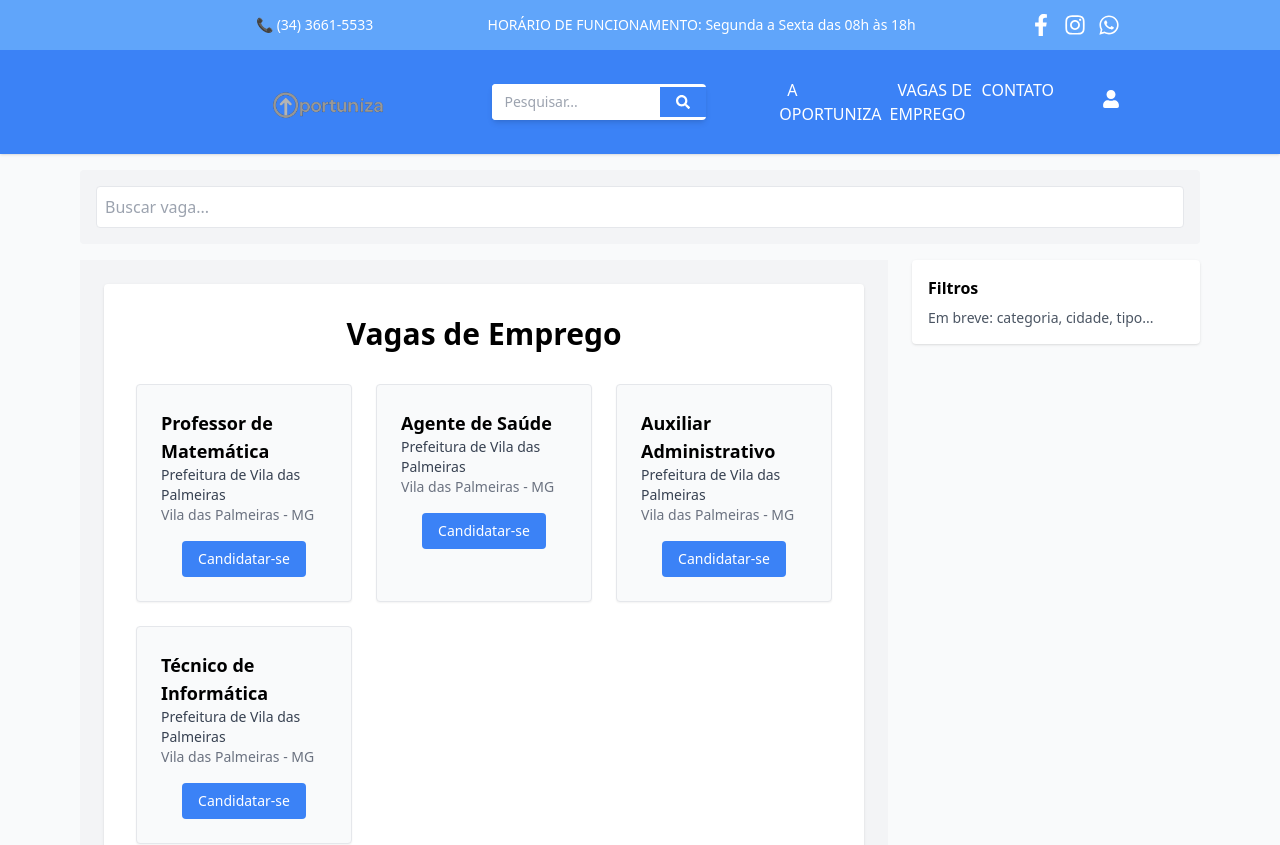
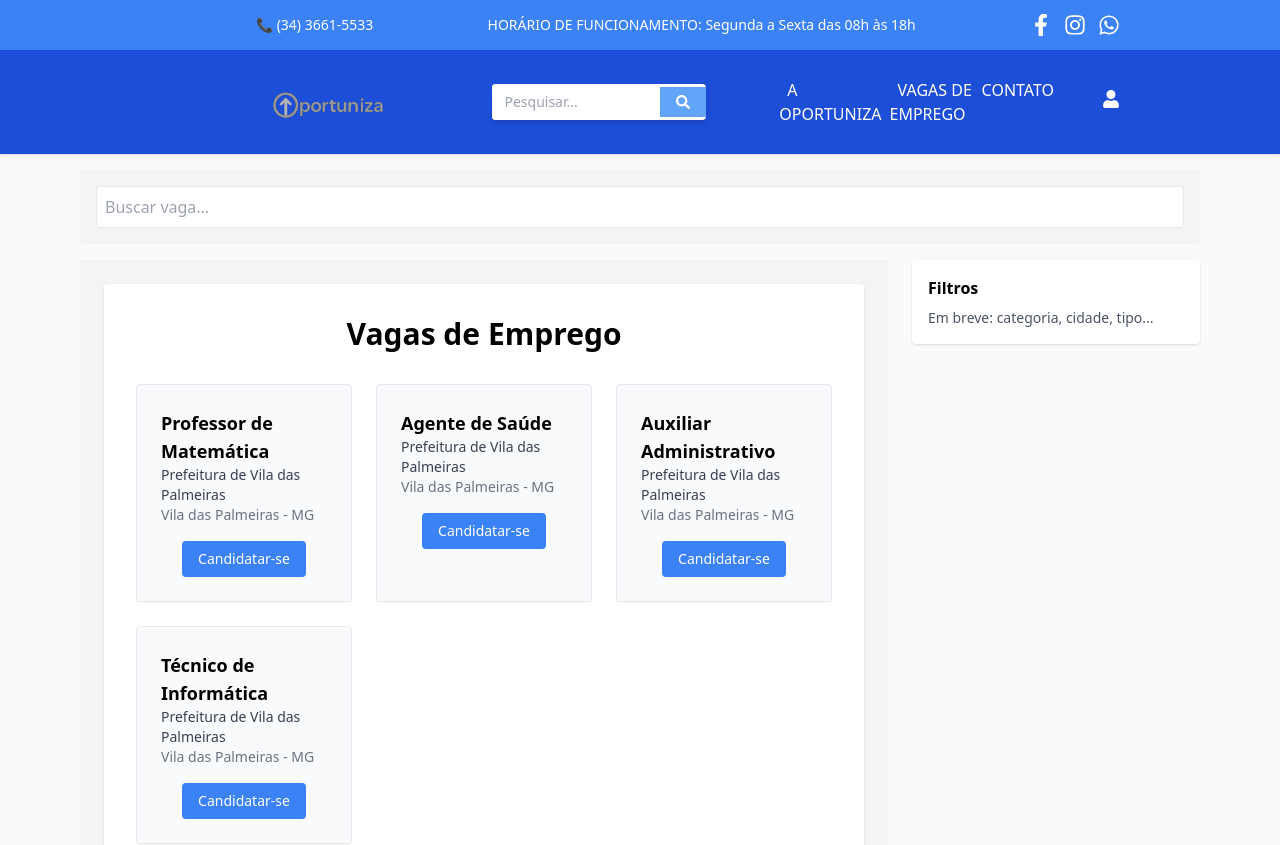
Before and after one commit to Adrianojunior13/Projeto-Integrador-4-Per-odo, a React (Vite) app: page / in a window 1280 px wide. Shown: the top 845 px of the page. Built offline with nearby package versions, Linux system fonts and the light colour scheme.

Commit message:
atualiza cores do cabeçalho e ajusta botão de busca; adiciona configuração do servidor no Vite

```diff
--- a/src/components/Header.jsx
+++ b/src/components/Header.jsx
@@ -43,8 +43,8 @@ export default function Header() {
   };
 
   return (
-  <header className="bg-blue-500 text-white shadow relative z-50">
-    <div className="flex justify-between items-center px-40 py-2 text-sm bg-blue-400 h-[50px]">
+  <header className="bg-blue-700 text-white shadow relative z-50">
+    <div className="flex justify-between items-center px-40 py-2 text-sm bg-blue-500 h-[50px]">
       {/* Número de telefone à esquerda */}
       <div className="ml-24 flex items-center">
         📞 (34) 3661-5533
@@ -92,7 +92,7 @@ export default function Header() {
               />
               <button
                 type="submit"
-                className="bg-blue-500 hover:bg-blue-700 text-white px-4 py-2 text-sm flex items-center justify-center"
+                className="bg-blue-400 hover:bg-blue-700 text-white px-4 py-2 text-sm flex items-center justify-center"
               >
                 <FaSearch size={14} />
               </button>
--- a/vite.config.js
+++ b/vite.config.js
@@ -4,4 +4,9 @@ import react from '@vitejs/plugin-react'
 // https://vite.dev/config/
 export default defineConfig({
   plugins: [react()],
+  server: {
+   host: '0.0.0.0',  // Isso faz o Vite aceitar conexões de qualquer IP
+    port: 5173,       // Se preferir, pode especificar a porta, mas o padrão é 5173
+    strictPort: true,
+}
 })
```
